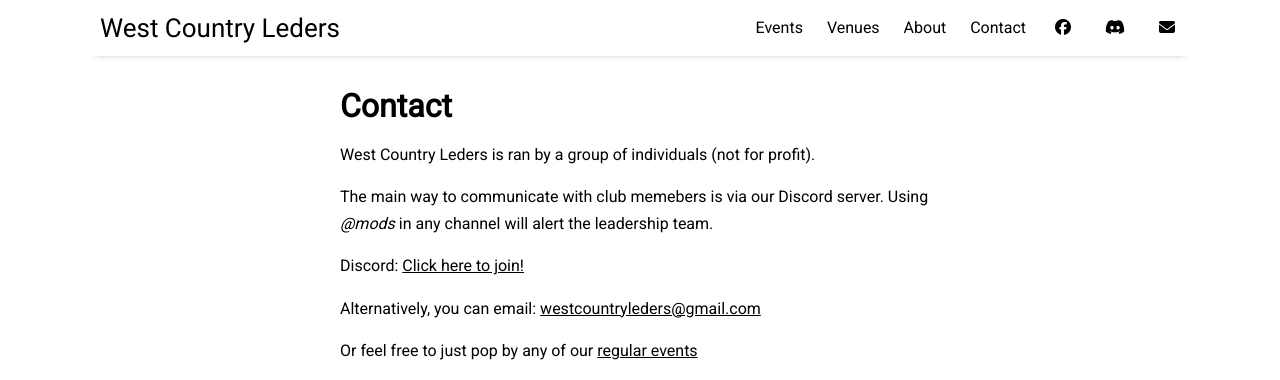
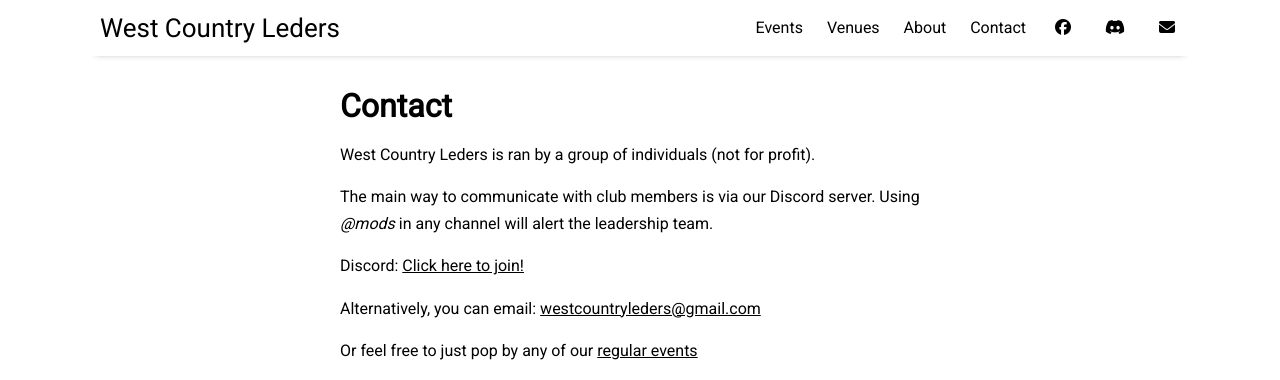
Before and after one commit to ChilledEther/west-country-leders-new, a Jekyll site: the page built from pages/contact.md, in a window 1280 px wide. Shown: the top 380 px of the page. Built offline with Jekyll 4.4.1, drawn with Linux system fonts in a browser that asks for light colours.

```diff
--- a/pages/contact.md
+++ b/pages/contact.md
@@ -6,7 +6,7 @@ permalink: /contact
 
 West Country Leders is ran by a group of individuals (not for profit).
 
-The main way to communicate with club memebers is via our Discord server.
+The main way to communicate with club members is via our Discord server.
 Using *@mods* in any channel will alert the leadership team.
 
 Discord: [Click here to join!](https://discord.gg/JuuxmmbgG7)
```
Also changed, not shown: pages/about.md (+1 -1 lines).
